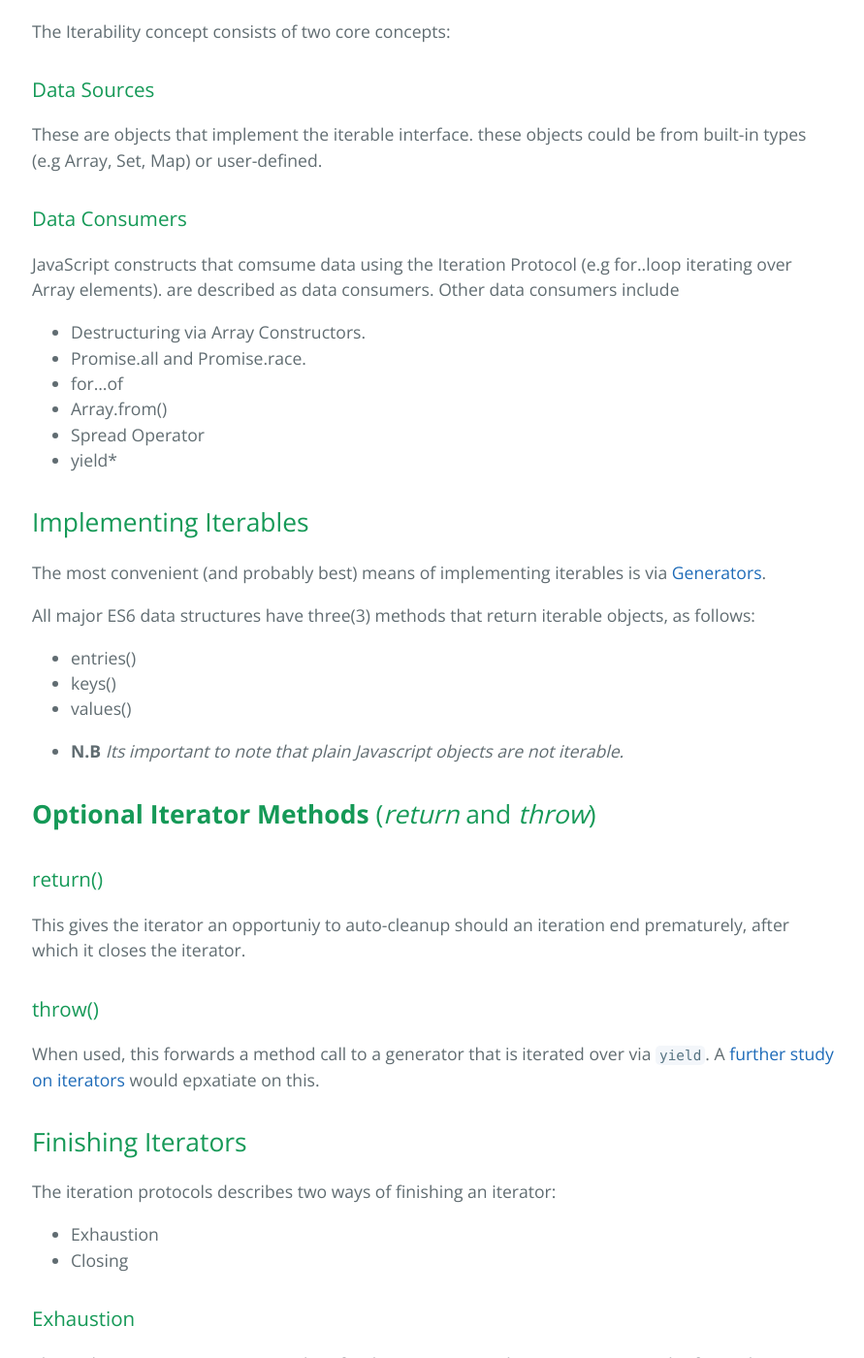
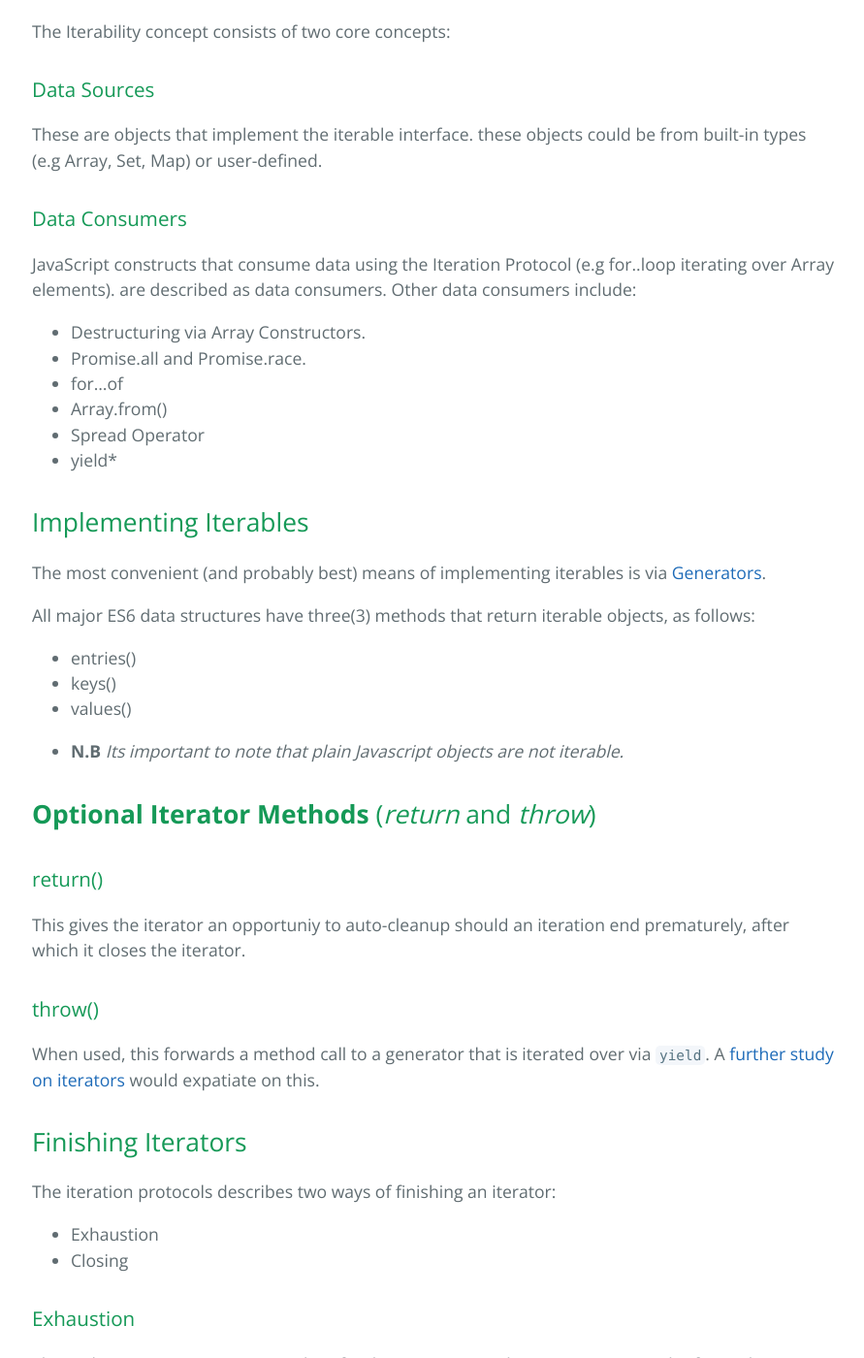
Before and after one commit to anosikeosifo/anosikeosifo.github.io, a Jekyll site: the page built from _posts/2017-02-19-Iterators-and-iterables.markdown, in a window 1280 px wide and 1400 px high, scrolled down 1230 px. Shown: the whole window at 97% size, without its empty margins (191-1082 px from the left). Built offline with Jekyll 4.4.1, drawn with Linux system fonts in a browser that asks for light colours; some of the changed text lies outside the part shown.

Commit message:
feb-01 fix typo

```diff
--- a/_posts/2017-02-19-Iterators-and-iterables.markdown
+++ b/_posts/2017-02-19-Iterators-and-iterables.markdown
@@ -42,7 +42,7 @@ The Iterability concept consists of two core concepts:
 These are objects that implement the iterable interface. these objects could be from built-in types (e.g Array, Set, Map) or user-defined.
 
 ### Data Consumers
-JavaScript constructs that comsume data using the Iteration Protocol (e.g for..loop iterating over Array elements). are described as data consumers. Other data consumers include
+JavaScript constructs that consume data using the Iteration Protocol (e.g for..loop iterating over Array elements). are described as data consumers. Other data consumers include:
 - Destructuring via Array Constructors.
 - Promise.all and Promise.race.
 - for...of
@@ -68,7 +68,7 @@ All major ES6 data structures have three(3) methods that return iterable objects
 This gives the iterator an opportuniy to auto-cleanup should an iteration end prematurely, after which it closes the iterator.
 
 ### throw()
-When used, this forwards a method call to a generator that is iterated over via `yield`. A [further study on iterators](https://developer.mozilla.org/en-US/docs/Web/JavaScript/Reference/Iteration_protocols#iterator) would epxatiate on this.
+When used, this forwards a method call to a generator that is iterated over via `yield`. A [further study on iterators](https://developer.mozilla.org/en-US/docs/Web/JavaScript/Reference/Iteration_protocols#iterator) would expatiate on this.
 
 
 ## Finishing Iterators
```
Also changed, not shown: other parts of _posts/2017-02-19-Iterators-and-iterables.markdown (+1 -1 lines).
